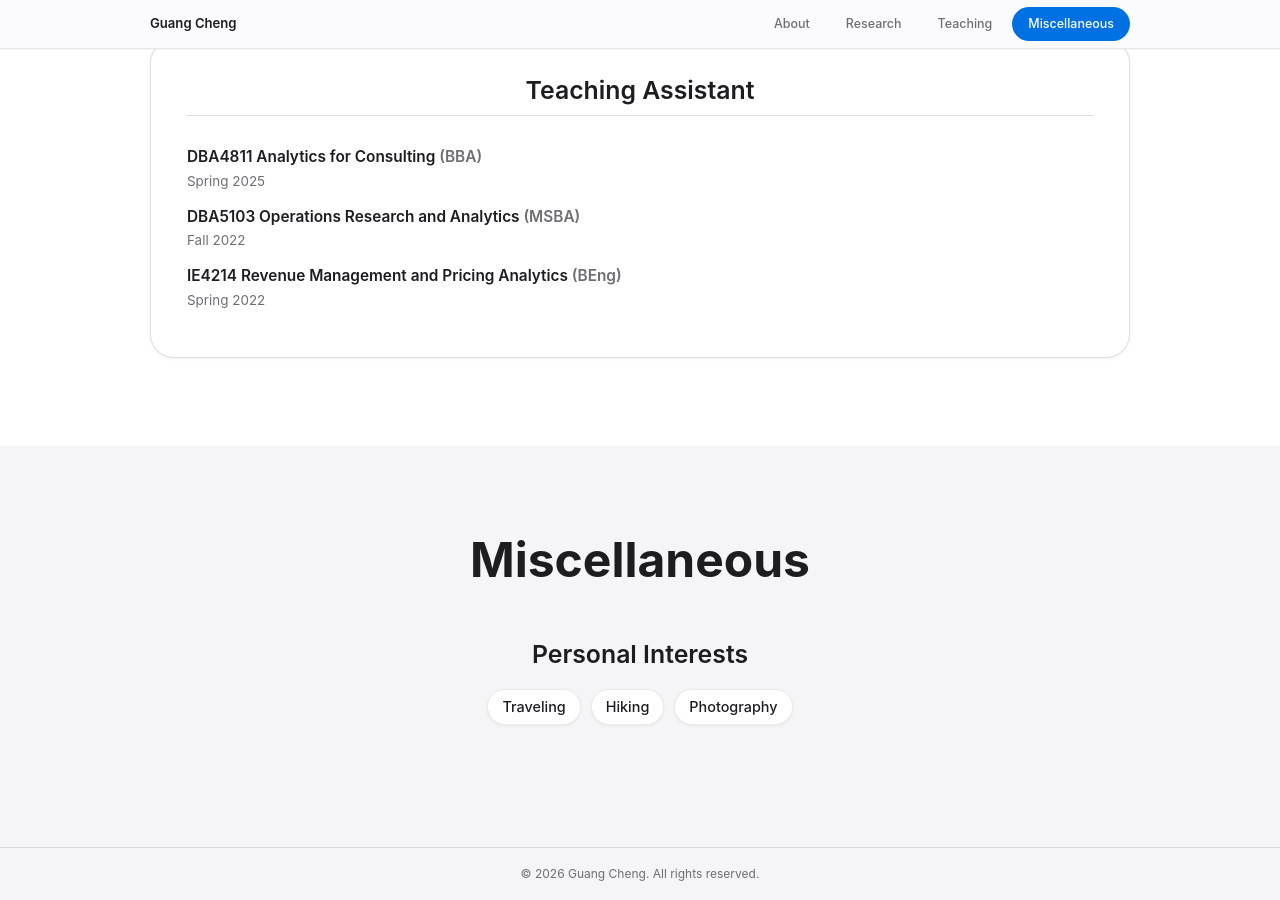
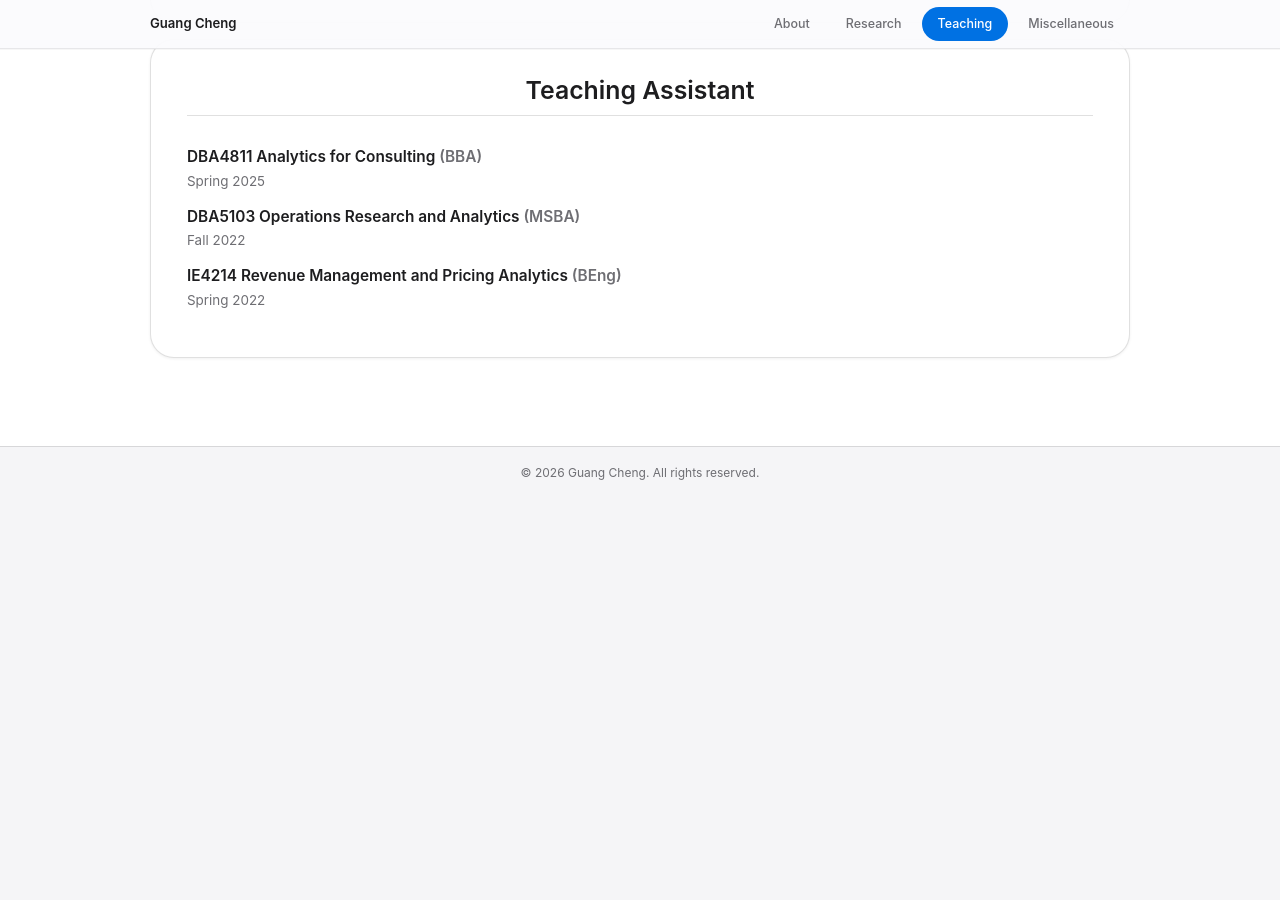
Before and after one commit to gcheng-nus/gcheng-nus.github.io, a Jekyll site: the page built from _pages/main.md, in a window 1280 px wide and 900 px high, scrolled down 4643 px. Built offline with Jekyll 4.4.1, drawn with Linux system fonts in a browser that asks for light colours; after the commit the page ends 5141 px from its top, so only the background shows below that.

Commit message:
remove photos

```diff
--- a/_pages/main.md
+++ b/_pages/main.md
@@ -202,31 +202,3 @@ redirect_from:
     </div>
   </div>
 </section>
-
-<section id="miscellaneous" class="academic-section academic-section--band">
-  <div class="academic-container fade-in">
-    <h2 class="section-title">Miscellaneous</h2>
-
-    <div class="misc-card">
-      <div class="misc-header">
-        <h3 class="section-subtitle">Personal Interests</h3>
-        <ul class="misc-interests">
-          <li>Traveling</li>
-          <li>Hiking</li>
-          <li>Photography</li>
-        </ul>
-      </div>
-
-      {% assign misc_photos = site.static_files | where_exp: "file", "file.path contains '/photos/'" | sort: "path" %}
-      <div class="photo-grid">
-        {% for photo in misc_photos %}
-          {% assign photo_title = photo.name | remove: photo.extname | replace: "-", " " | replace: "_", " " %}
-          <figure class="photo-card">
-            <img src="{{ photo.path | relative_url }}" alt="{{ photo_title }}">
-            <figcaption>{{ photo_title }}</figcaption>
-          </figure>
-        {% endfor %}
-      </div>
-    </div>
-  </div>
-</section>
```
